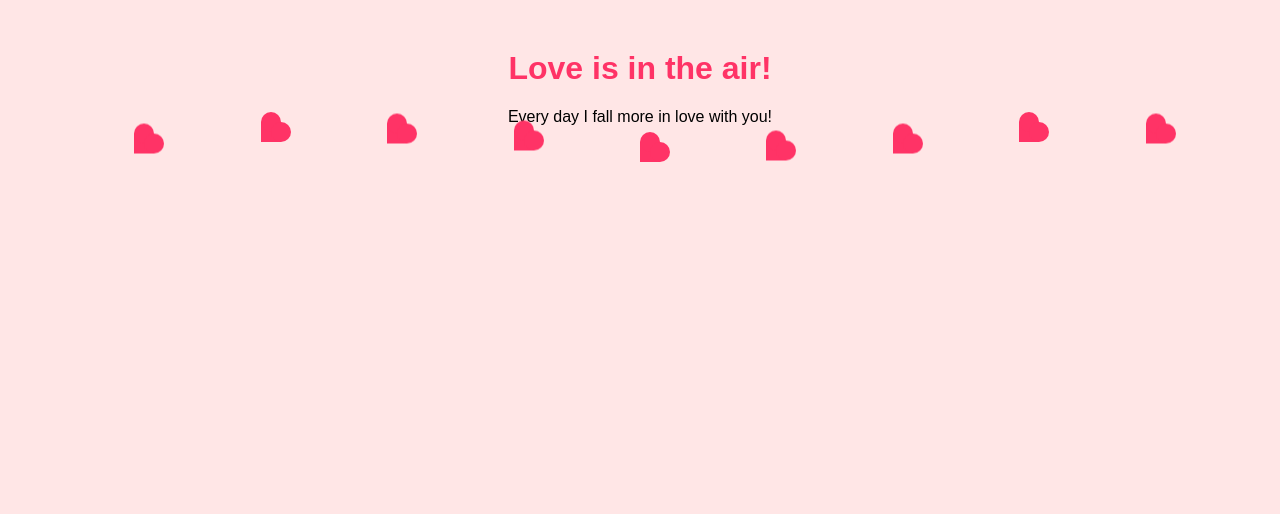
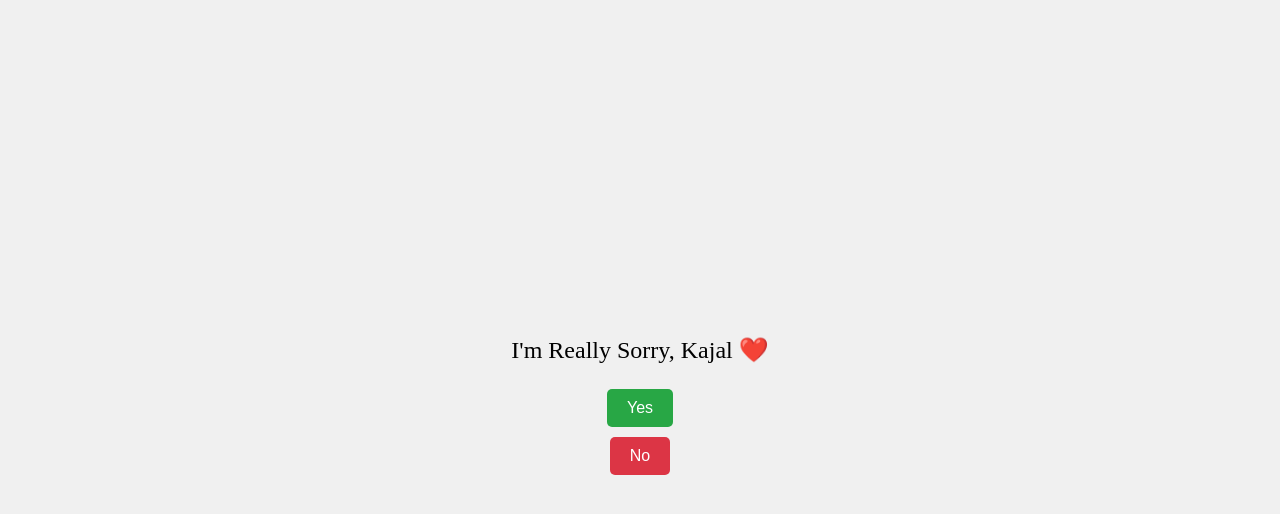
Before and after one commit to prathameshhhh12/Sorry, a plain HTML site: page index.html in a window 1280 px wide. Drawn offline with Linux system fonts and the light colour scheme.

Commit message:
Update index.html with enhanced romantic apology page

```diff
--- a/index.html
+++ b/index.html
@@ -3,62 +3,83 @@
 <head>
     <meta charset="UTF-8">
     <meta name="viewport" content="width=device-width, initial-scale=1.0">
-    <title>Love Hearts</title>
+    <title>Apology Page</title>
     <style>
         body {
-            background-color: #ffe6e6;
-            text-align: center;
-            font-family: Arial, sans-serif;
+            display: flex;
+            flex-direction: column;
+            align-items: center;
+            justify-content: center;
+            height: 100vh;
+            background: #f0f0f0;
             position: relative;
+            overflow: hidden;
         }
-        h1 {
-            color: #ff3366;
-            margin-top: 50px;
+        .message {
+            font-size: 24px;
+            margin-bottom: 20px;
+        }
+        .button {
+            padding: 10px 20px;
+            font-size: 16px;
+            margin: 5px;
+            cursor: pointer;
+            border: none;
+            border-radius: 5px;
+        }
+        .yes {
+            background-color: #28a745;
+            color: white;
+        }
+        .no {
+            background-color: #dc3545;
+            color: white;
+        }
+        .hearts {
+            position: absolute;
+            width: 100%;
+            height: 100%;
+            overflow: hidden;
+            pointer-events: none;
         }
         .heart {
             position: absolute;
-            background-color: #ff3366;
             width: 20px;
             height: 20px;
-            transform: rotate(45deg);
-            animation: float 3s infinite;
+            background-color: red;
+            clip-path: polygon(50% 0%, 64% 35%, 100% 35%, 74% 55%, 82% 90%, 50% 70%, 18% 90%, 26% 55%, 0% 35%, 36% 35%);
+            animation: floating 5s infinite;
+            opacity: 0.7;
         }
-        .heart:before,
-        .heart:after {
-            content: '';
-            background-color: #ff3366;
-            border-radius: 50%;
-            width: 20px;
-            height: 20px;
-        }
-        .heart:before {
-            position: absolute;
-            top: -10px;
-            left: 0;
-        }
-        .heart:after {
-            position: absolute;
-            left: 10px;
-            top: 0;
-        }
-        @keyframes float {
-            0% { transform: translateY(0); }
-            50% { transform: translateY(-20px); }
-            100% { transform: translateY(0); }
+        @keyframes floating {
+            0% {
+                transform: translateY(0);
+            }
+            50% {
+                transform: translateY(-30px);
+            }
+            100% {
+                transform: translateY(0);
+            }
         }
     </style>
 </head>
 <body>
-    <h1>Love is in the air!</h1>
-    <p>Every day I fall more in love with you!</p>
-    <div class="heart" style="left: 10%; animation-delay: 0s;"></div>
-    <div class="heart" style="left: 20%; animation-delay: 0.5s;"></div>
-    <div class="heart" style="left: 30%; animation-delay: 1s;"></div>
-    <div class="heart" style="left: 40%; animation-delay: 1.5s;"></div>
-    <div class="heart" style="left: 50%; animation-delay: 2s;"></div>
-    <div class="heart" style="left: 60%; animation-delay: 2.5s;"></div>
-    <div class="heart" style="left: 70%; animation-delay: 3s;"></div>
-    <div class="heart" style="left: 80%; animation-delay: 3.5s;"></div>
-    <div class="heart" style="left: 90%; animation-delay: 4s;"></div>
+    <div class="message">I&apos;m Really Sorry, Kajal ❤️</div>
+    <button class="button yes" onclick="createHearts();">Yes</button>
+    <button class="button no">No</button>
+    <div class="hearts" id="heartsContainer"></div>
+    <script>
+        function createHearts() {
+            const container = document.getElementById('heartsContainer');
+            for (let i = 0; i < 15; i++) {
+                const heart = document.createElement('div');
+                heart.className = 'heart';
+                heart.style.left = Math.random() * 100 + 'vw';
+                heart.style.animationDuration = Math.random() * 3 + 2 + 's';
+                container.appendChild(heart);
+            }
+        }
+    </script>
 </body>
 </html>
```
